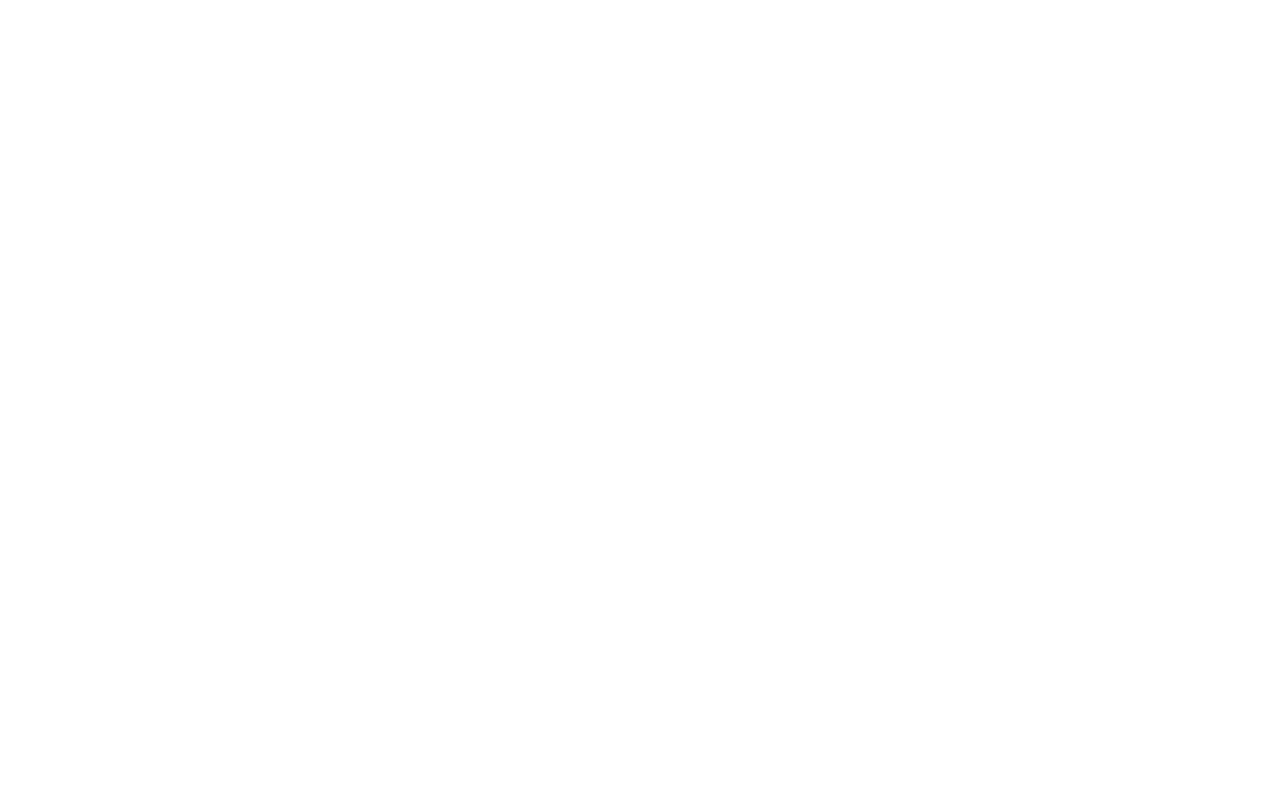
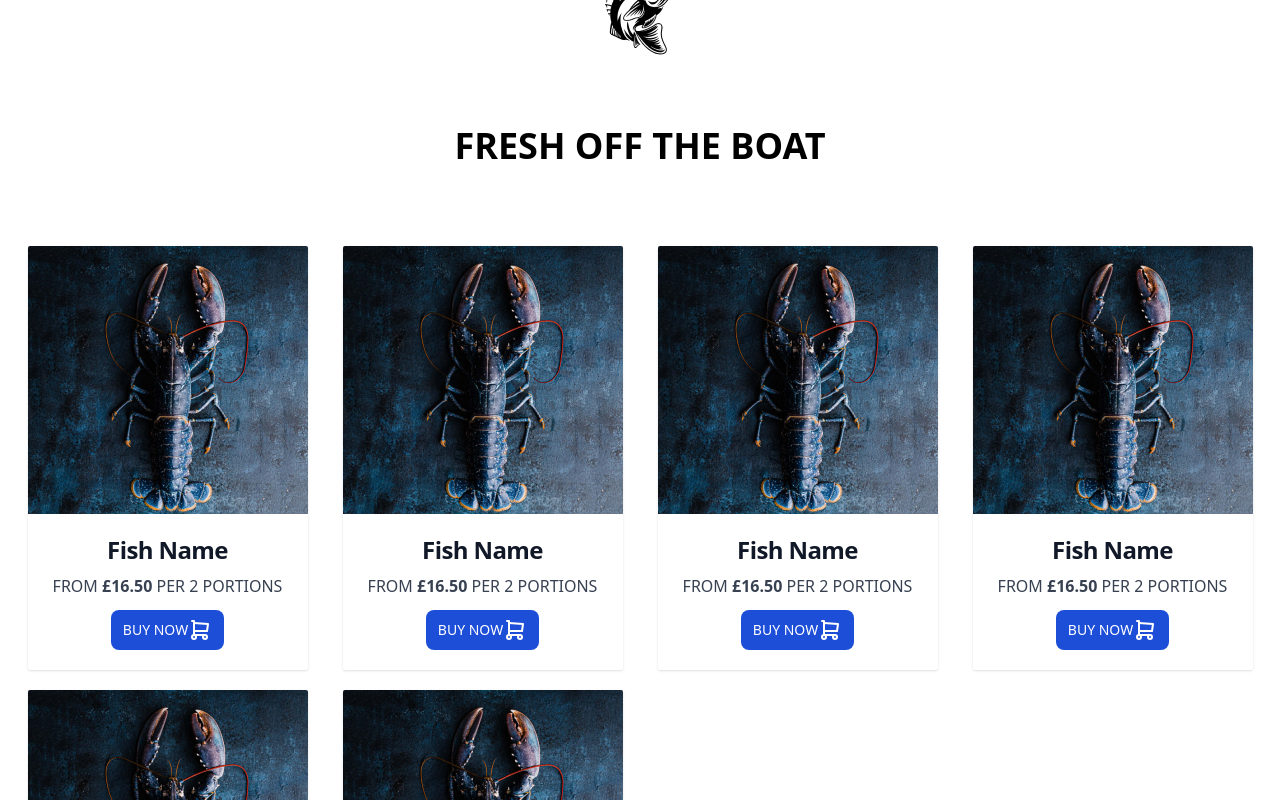
Before and after one commit to Oussama-lasri/FILEROUGE-FRESH-FISH-ONLINE-, a Vue app in the folder frontend/fresh-fish-online/: page /home in a window 1280 px wide. Shown: the part 1700-2500 px from the top of the page. Before the commit the page ends 1698 px from the top, so only its background shows below. Built offline with nearby package versions, Linux system fonts and the light colour scheme.

Commit message:
create 2 section

```diff
--- /dev/null
+++ b/frontend/fresh-fish-online/src/components/Article.vue
@@ -0,0 +1,24 @@
+<template>
+    <div class="gap-5 inline-flex items-center text-left f">
+        <div class="flex flex-col items-start w-[560px] gap-[34px]">
+            <p class="font-extrabold m-0 text-[32px] leading-[normal] text-[rgba(0,87,156,1)]">Ethical Sustainable</p>
+            <p class="text-xl font-normal text-black m-0 h-[180px] w-[560px] leading-[normal]">At Fish for Thought, we are
+                on a mission to change the way people enjoy fish and shellfish forever. In order to achieve this, we
+                recognise that we need to lead the way when it comes to sustainable and ethical sourcing.
+
+                This is one of our fundamental guiding principles, and we use it to challenge the status quo to help us make
+                the right decisions.</p>
+            <p class="text-2xl font-extrabold m-0 leading-[normal] text-[rgba(0,118,212,1)]">DISCOVER ME ></p>
+        </div>
+        <div
+            class="w-[38rem] h-[25rem] [background:url(https://uortjlczjmucmpaqqhqm.supabase.co/storage/v1/object/public/firejet-converted-images/images/9160e21269459052e8d34dad3eacc424ad2648ff.webp)_center_/_cover]">
+        </div>
+    </div>
+
+</template>
+
+<script>
+
+</script>
+
+<style></style>
--- /dev/null
+++ b/frontend/fresh-fish-online/src/components/cardFish.vue
@@ -0,0 +1,27 @@
+<template>
+    <div class="max-w-xs  bg-white  rounded-sm shadow dark:bg-gray-800 dark:border-gray-700">
+        <a href="#">
+            <img class="rounded-t-sm" src="../assets/images/fishCard.png" alt="" />
+        </a>
+        <div class="p-5">
+            <a href="#">
+                <h5 class="mb-2 text-2xl font-bold tracking-tight text-gray-900 dark:text-white">Fish Name</h5>
+            </a>
+            <p class="mb-3 font-normal text-gray-700 dark:text-gray-400">FROM <span class="font-bold">£16.50</span> PER 2 PORTIONS</p>
+            <a href="#"
+                class="inline-flex uppercase items-center px-3 py-2 text-sm font-medium text-center text-white bg-blue-700 rounded-lg hover:bg-blue-800 focus:ring-4 focus:outline-none focus:ring-blue-300 dark:bg-blue-600 dark:hover:bg-blue-700 dark:focus:ring-blue-800">
+                buy now
+                <iconShopping  />
+            </a>
+        </div>
+    </div>
+</template>
+
+<script setup>
+import iconShopping from "./icons/iconShopping.vue";
+
+
+
+</script>
+
+<style></style>
--- a/frontend/fresh-fish-online/src/components/fishes.vue
+++ b/frontend/fresh-fish-online/src/components/fishes.vue
@@ -1,12 +1,30 @@
 <template>
-  <img src="../assets/images/Bassfish.png" alt="alt" srcset="">
+  <section class="text-center relative my-8">
+    <img src="../assets/images/Bassfish.png" class="mx-auto my-16" alt="alt" srcset="">
+     <div>
+            <h2 class=" my-10 text-black text-4xl uppercase font-bold">Fresh off the boat</h2>
+        </div>
+    <div class="grid my-20 md:grid-cols-4 xl:grid-cols-4 sm:grid-cols-3 justify-center items-center gap-5 mx-5 justify-items-center text-center">
+      <cardFish />
+      <cardFish />
+      <cardFish />
+      <cardFish />
+      <cardFish />
+      <cardFish />
+    </div>
 
+  <div
+    class="gap-2.5 inline-flex justify-center items-center p-2.5 text-left font-normal rounded-[10px] font-['Inter'] text-[rgba(0,118,212,1)] [box-shadow:0px_0px_0px_1px_rgba(0,_118,_212,_1)_inset] [box-shadow-width:1px]"
+    style="props.style"
+  >
+    <p class="text-lg m-0 leading-[normal]">View all of our fresh fish ></p>
+  </div>
+
+  </section>
 </template>
 
-<script>
-export default {
-
-}
+<script setup>
+import cardFish from './cardFish.vue';
 </script>
 
 <style>
--- a/frontend/fresh-fish-online/src/components/icons/iconChat.vue
+++ b/frontend/fresh-fish-online/src/components/icons/iconChat.vue
@@ -1,5 +1,5 @@
 <template>
- <svg xmlns="http://www.w3.org/2000/svg" class="icon icon-tabler icon-tabler-message-circle-2-filled" width="100" height="100" viewBox="0 0 24 24" stroke-width="2" stroke="currentColor" fill="none" stroke-linecap="round" stroke-linejoin="round">
+ <svg xmlns="http://www.w3.org/2000/svg" class="icon icon-tabler icon-tabler-message-circle-2-filled z-30" width="100" height="100" viewBox="0 0 24 24" stroke-width="2" stroke="currentColor" fill="none" stroke-linecap="round" stroke-linejoin="round">
    <path stroke="none" d="M0 0h24v24H0z" fill="none"></path>
    <path d="M5.821 4.91c3.898 -2.765 9.469 -2.539 13.073 .536c3.667 3.127 4.168 8.238 1.152 11.897c-2.842 3.447 -7.965 4.583 -12.231 2.805l-.232 -.101l-4.375 .931l-.075 .013l-.11 .009l-.113 -.004l-.044 -.005l-.11 -.02l-.105 -.034l-.1 -.044l-.076 -.042l-.108 -.077l-.081 -.074l-.073 -.083l-.053 -.075l-.065 -.115l-.042 -.106l-.031 -.113l-.013 -.075l-.009 -.11l.004 -.113l.005 -.044l.02 -.11l.022 -.072l1.15 -3.451l-.022 -.036c-2.21 -3.747 -1.209 -8.392 2.411 -11.118l.23 -.168z" stroke-width="0" fill="currentColor"></path>
 </svg>
--- /dev/null
+++ b/frontend/fresh-fish-online/src/components/icons/iconMail.vue
@@ -0,0 +1,37 @@
+<template>
+  <div class="inset-y-0 left-0 absolute w-[60px] right-[84.17%]">
+    <svg
+      width="100%"
+      height="100%"
+      preserve-aspect-ratio="none"
+      view-box="0 0 60 60"
+      fill="none"
+      xmlns="http://www.w3.org/2000/svg"
+    >
+      <path
+        d="M 47.5 12.5 H 12.5 C 9.739 12.5 7.5 14.739 7.5 17.5 V 42.5 C 7.5 45.262 9.739 47.5 12.5 47.5 H 47.5 C 50.261 47.5 52.5 45.262 52.5 42.5 V 17.5 C 52.5 14.739 50.261 12.5 47.5 12.5 Z"
+        stroke="#0076D5"
+        stroke-width="5"
+        stroke-linecap="round"
+        stroke-linejoin="round"
+      ></path>
+      <path
+        d="M 7.5 17.5 L 30 32.5 L 52.5 17.5"
+        stroke="#0076D5"
+        stroke-width="5"
+        stroke-linecap="round"
+        stroke-linejoin="round"
+      ></path>
+    </svg>
+  </div>
+</template>
+
+<script>
+export default {
+
+}
+</script>
+
+<style>
+
+</style>
--- /dev/null
+++ b/frontend/fresh-fish-online/src/components/icons/iconPhone.vue
@@ -0,0 +1,30 @@
+<template>
+  <div class="inset-y-0 left-0 absolute w-[60px] right-[77.61%]">
+    <svg
+      width="100%"
+      height="100%"
+      preserve-aspect-ratio="none"
+      view-box="0 0 60 60"
+      fill="none"
+      xmlns="http://www.w3.org/2000/svg"
+    >
+      <path
+        d="M 12.5 10 H 22.5 L 27.5 22.5 L 21.25 26.25 C 23.927 31.679 28.321 36.072 33.75 38.75 L 37.5 32.5 L 50 37.5 V 47.5 C 50 48.826 49.473 50.098 48.536 51.035 C 47.598 51.973 46.326 52.5 45 52.5 C 35.248 51.907 26.05 47.766 19.142 40.858 C 12.234 33.949 8.093 24.752 7.5 15 C 7.5 13.674 8.027 12.402 8.964 11.464 C 9.902 10.527 11.174 10 12.5 10 Z"
+        stroke="#0076D5"
+        stroke-width="5"
+        stroke-linecap="round"
+        stroke-linejoin="round"
+      ></path>
+    </svg>
+  </div>
+</template>
+
+<script>
+export default {
+
+}
+</script>
+
+<style>
+
+</style>
--- /dev/null
+++ b/frontend/fresh-fish-online/src/components/icons/iconShopping.vue
@@ -0,0 +1,20 @@
+<template>
+   <svg xmlns="http://www.w3.org/2000/svg"
+                        class="icon icon-tabler icon-tabler-shopping-cart cursor-pointer hover:text-gray-500" width="24"
+                        height="24" viewBox="0 0 24 24" stroke-width="2" stroke="currentColor" fill="none"
+                        stroke-linecap="round" stroke-linejoin="round">
+                        <path stroke="none" d="M0 0h24v24H0z" fill="none"></path>
+                        <path d="M6 19m-2 0a2 2 0 1 0 4 0a2 2 0 1 0 -4 0"></path>
+                        <path d="M17 19m-2 0a2 2 0 1 0 4 0a2 2 0 1 0 -4 0"></path>
+                        <path d="M17 17h-11v-14h-2"></path>
+                        <path d="M6 5l14 1l-1 7h-13"></path>
+                    </svg>
+</template>
+
+<script setup>
+
+</script>
+
+<style>
+
+</style>
--- /dev/null
+++ b/frontend/fresh-fish-online/src/components/joinSection.vue
@@ -0,0 +1,40 @@
+<template>
+    <section class="bg-joinSection h-96 ">
+        <div class="w-[100%] flex items-center justify-center  h-[167px] bg-[rgba(0,42,75,0.5)]">
+            <div class="inline-flex items-center text-white text-left font-bold w-[941px] gap-[302px]">
+                <div>
+                    <div class="relative w-[268px] h-[60px]">
+                        <p
+                            class="right-0 bottom-1/4 absolute text-2xl inline m-0 left-[25.37%] top-[26.67%] leading-[normal]">
+                            +212 00000000
+                        </p>
+                        <iconPhone />
+                    </div>
+                </div>
+                <div>
+                    <div class="relative w-[379px] h-[60px]">
+                        <p
+                            class="right-0 absolute text-2xl inline m-0 left-[22.69%] top-[30%] bottom-[21.67%] leading-[normal]">
+                            CONTACT@GMAIL.COM
+                        </p>
+                        <iconMail />
+                    </div>
+                </div>
+            </div>
+
+        </div>
+        <div class="test bg-white w-[817px] h-[119px] flex justify-center items-center mx-auto mt-16">
+            <p class="text-5xl capitalize font-extrabold text-left inline mx-auto leading-[normal] text-[rgba(0,87,156,1)]">
+                Join our seafood revolution
+            </p>
+        </div>
+    </section>
+</template>
+
+<script setup>
+import iconPhone from './icons/iconPhone.vue';
+import iconMail from './icons/iconMail.vue';
+
+</script>
+
+<style></style>
--- a/frontend/fresh-fish-online/src/components/navbar.vue
+++ b/frontend/fresh-fish-online/src/components/navbar.vue
@@ -3,7 +3,7 @@
         <div class="bg-black text-gray-100 py-6 px-6 shadow md:flex justify-between items-center">
             <div class="flex item-center">
                 <span class="text-white text-xl mr-1">
-                    fresh frish online
+                    fresh fish online
                 </span>
 
             </div>
--- a/frontend/fresh-fish-online/src/views/home.vue
+++ b/frontend/fresh-fish-online/src/views/home.vue
@@ -2,13 +2,11 @@
   <div class="bg-home h-screen bg-black">
     <navBar />
     <icon-chat class="fixed text-myblue bottom-0 right-0" />
-</div>
-<FinderFish />
-<fishes />
-
-
-
-
+  </div>
+  <FinderFish />
+  <fishes />
+  <joinSection />
+ <Article />
 </template>
 
 <script setup>
@@ -16,9 +14,9 @@
 import iconChat from '../components/icons/iconChat.vue';
 import FinderFish from '../components/home/FinderFish.vue';
 import fishes from '../components/fishes.vue';
+import joinSection from '../components/joinSection.vue';
+import Article from '../components/Article.vue';
 
 </script>
 
-<style>
-
-</style>
+<style></style>
--- a/frontend/fresh-fish-online/tailwind.config.js
+++ b/frontend/fresh-fish-online/tailwind.config.js
@@ -11,6 +11,7 @@
       },
       backgroundImage: {
         'home': "url('./src/assets/images/home.png')",
+        'joinSection': "url('./src/assets/images/7440314 1.png')",
       },
       height: {
         '100,':'100%',
```
Also changed, not shown: frontend/fresh-fish-online/src/components/home/FinderFish.vue (+1 -6 lines), frontend/fresh-fish-online/src/assets/images/7440314 1.png (added), frontend/fresh-fish-online/src/assets/images/fishCard.png (added).
